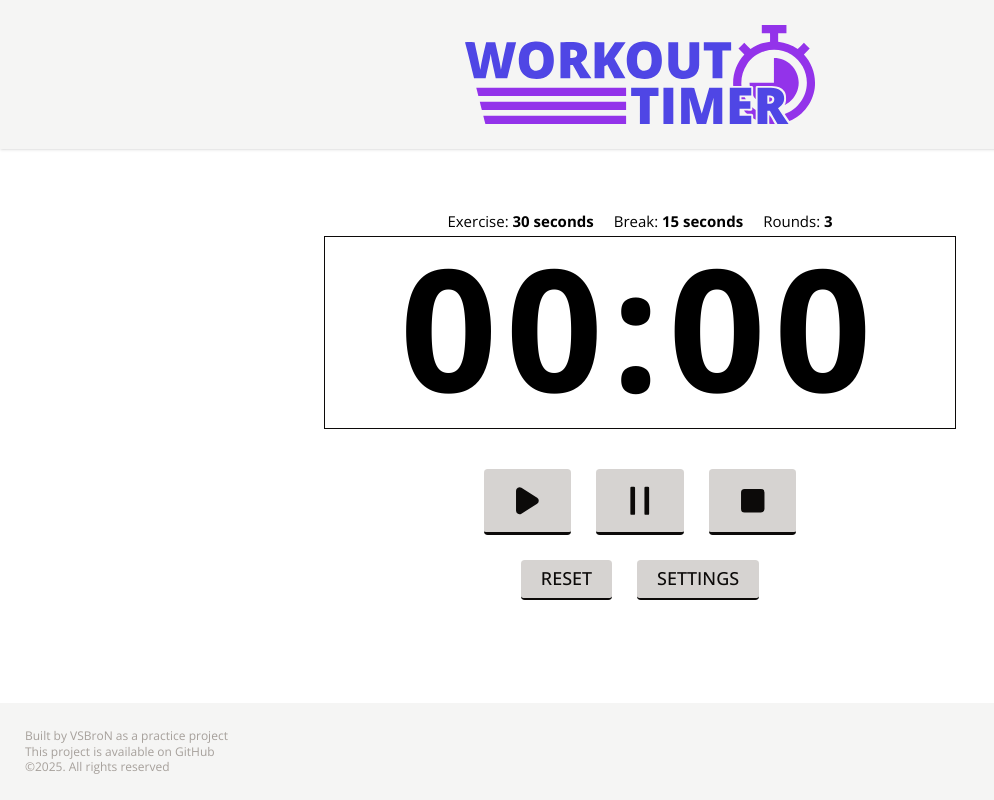
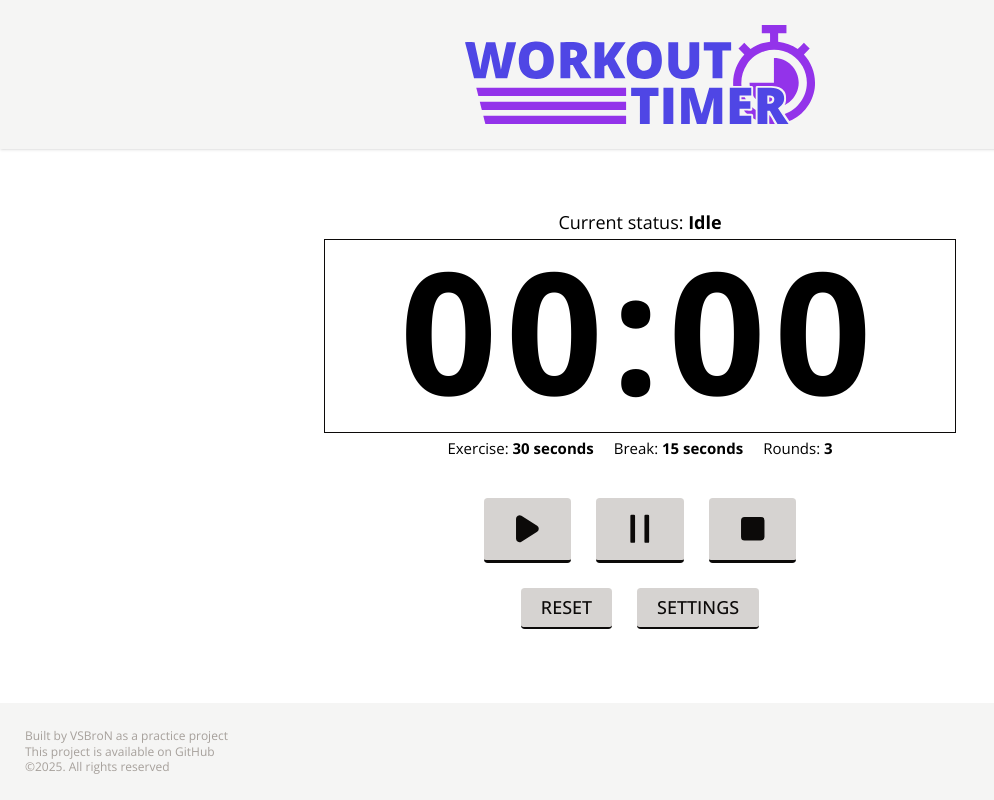
Before and after one commit to vsbron/workout-timer-2025-react, a React (Vite) app: page / in a window 1280 px wide. Shown: the whole page, without its empty margins (0-994 px from the left). Built offline with nearby package versions, Linux system fonts and the light colour scheme.

Commit message:
Add more info to the timer elements

```diff
--- a/src/components/Timer.tsx
+++ b/src/components/Timer.tsx
@@ -3,13 +3,20 @@ import Container from "@/ui/Container";
 
 function Timer() {
   // Getting the state values from Context API
-  const { exerciseLength, breakLength, roundsNum } = useTimerContext();
+  const { exerciseLength, breakLength, roundsNum, currentPhase } =
+    useTimerContext();
 
   // Returned JSX
   return (
     <section className="mb-6">
       <Container className="text-center">
-        <div className="flex gap-8 justify-center mb-2 text-2xl">
+        <div className="mb-2">
+          Current status: <b>{currentPhase}</b>
+        </div>
+        <div className="text-[17rem] leading-[1] font-bold tracking-wider px-30 pt-1.5 pb-7 border border-stone-950 inline-block mb-2">
+          00:00
+        </div>
+        <div className="flex gap-8 justify-center text-2xl">
           <div>
             Exercise: <b>{exerciseLength} seconds</b>
           </div>
@@ -20,9 +27,6 @@ function Timer() {
             Rounds: <b>{roundsNum}</b>
           </div>
         </div>
-        <div className="text-[17rem] leading-[1] font-bold tracking-wider px-30 pt-1.5 pb-7 border border-stone-950 inline-block">
-          00:00
-        </div>
       </Container>
     </section>
   );
--- a/src/context/TimerContext.tsx
+++ b/src/context/TimerContext.tsx
@@ -8,7 +8,7 @@ import {
 } from "react";
 
 // Types of available phases
-type phases = "idle" | "exercise" | "break";
+type phases = "Idle" | "Exercise" | "Break";
 
 // Interface for the context
 interface ITimerContext {
@@ -27,7 +27,7 @@ interface ITimerContext {
 const INITIAL_EXERCISE = 30;
 const INITIAL_BREAK = 15;
 const INITIAL_ROUNDS = 3;
-const INITIAL_STATE = "idle";
+const INITIAL_STATE = "Idle";
 
 // Create Context with undefined
 const TimerContext = createContext<ITimerContext | undefined>(undefined);
```
